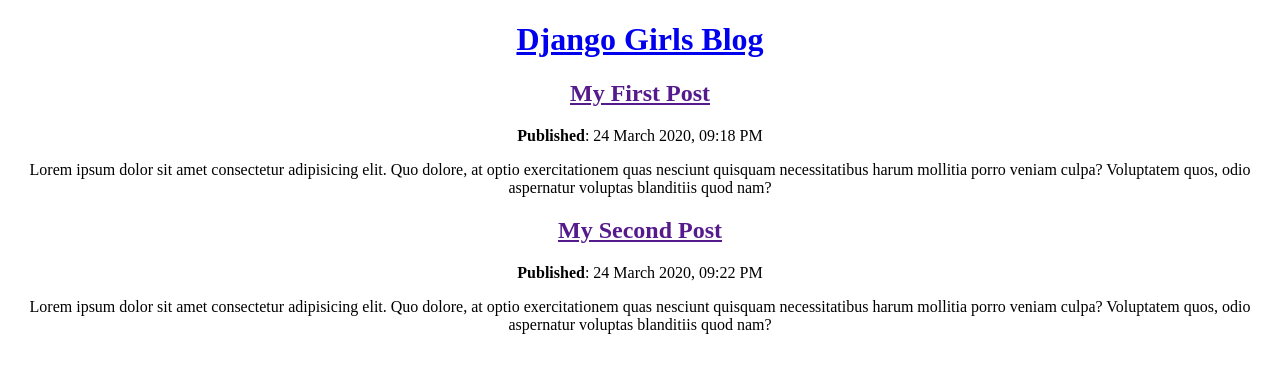
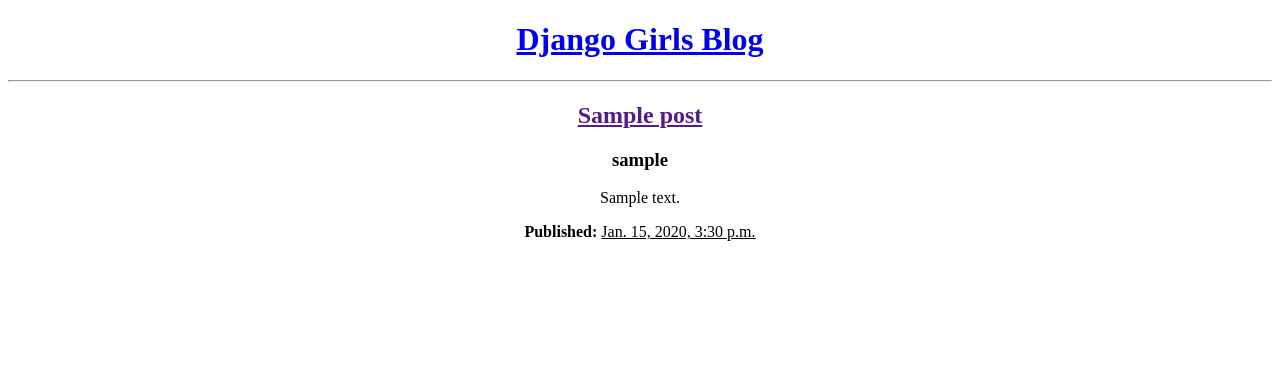
Before and after one commit to patel-himanshu/Django-Based-Blog, a Django app: page / in a window 1280 px wide. Shown: the top 373 px of the page. Run offline with Django 3.2, Linux system fonts and the light colour scheme; tables that the repository leaves empty hold one stand-in row (values such as "Sample post").

Commit message:
Templates

```diff
--- a/blog/admin.py
+++ b/blog/admin.py
@@ -3,4 +3,5 @@ from django.contrib import admin
 from .models import Post
 
 # Register your models here.
+
 admin.site.register(Post)
--- a/blog/templates/blog/post_list.html
+++ b/blog/templates/blog/post_list.html
@@ -12,15 +12,15 @@
             </div>
 
             <div>
-                <h2><a href="">My First Post</a></h2>
-                <p><b>Published</b>: 24 March 2020, 09:18 PM</p>
-                <p>Lorem ipsum dolor sit amet consectetur adipisicing elit. Quo dolore, at optio exercitationem quas nesciunt quisquam necessitatibus harum mollitia porro veniam culpa? Voluptatem quos, odio aspernatur voluptas blanditiis quod nam?</p>
-            </div>
-
-            <div>
-                <h2><a href="">My Second Post</a></h2>
-                <p><b>Published</b>: 24 March 2020, 09:22 PM</p>
-                <p>Lorem ipsum dolor sit amet consectetur adipisicing elit. Quo dolore, at optio exercitationem quas nesciunt quisquam necessitatibus harum mollitia porro veniam culpa? Voluptatem quos, odio aspernatur voluptas blanditiis quod nam?</p>
+                {% for post in posts %}
+                    <div>
+                        <hr>
+                        <h2><a href=""> {{ post.title }} </a></h2>
+                        <h3> {{ post.author }} </a></h3>
+                        <p> {{ post.text|linebreaksbr }}</p>
+                        <p><b>Published:</b> <u>{{ post.published_date }} </u></p>
+                    </div>
+                {% endfor %}
             </div>
         </center>
     </body>
--- a/blog/urls.py
+++ b/blog/urls.py
@@ -1,3 +1,18 @@
+"""blog URL Configuration
+
+The `urlpatterns` list routes URLs to views. For more information please see:
+    https://docs.djangoproject.com/en/3.0/topics/http/urls/
+Examples:
+Function views
+    1. Add an import:  from my_app import views
+    2. Add a URL to urlpatterns:  path('', views.home, name='home')
+Class-based views
+    1. Add an import:  from other_app.views import Home
+    2. Add a URL to urlpatterns:  path('', Home.as_view(), name='home')
+Including another URLconf
+    1. Import the include() function: from django.urls import include, path
+    2. Add a URL to urlpatterns:  path('blog/', include('blog.urls'))
+"""
 from django.urls import path
 from . import views
 
--- a/blog/views.py
+++ b/blog/views.py
@@ -1,5 +1,9 @@
 from django.shortcuts import render
+
+from .models import Post
+from django.utils import timezone
 
 # Create your views here.
 def post_list(request):
-    return render(request, 'blog/post_list.html', {})
+    posts = Post.objects.filter(published_date__lte = timezone.now()).order_by('published_date')
+    return render(request, 'blog/post_list.html', {'posts': posts})
```
